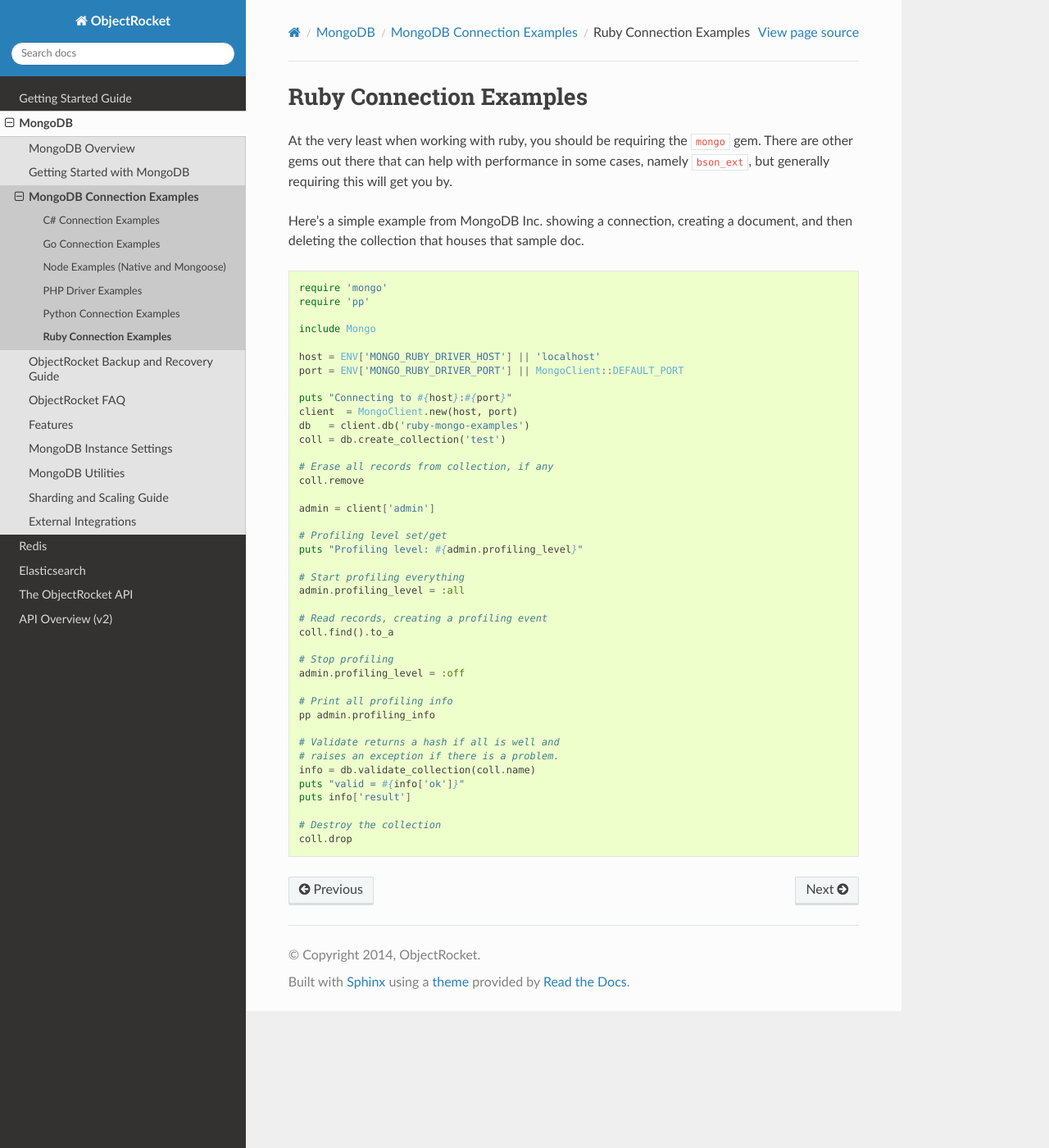
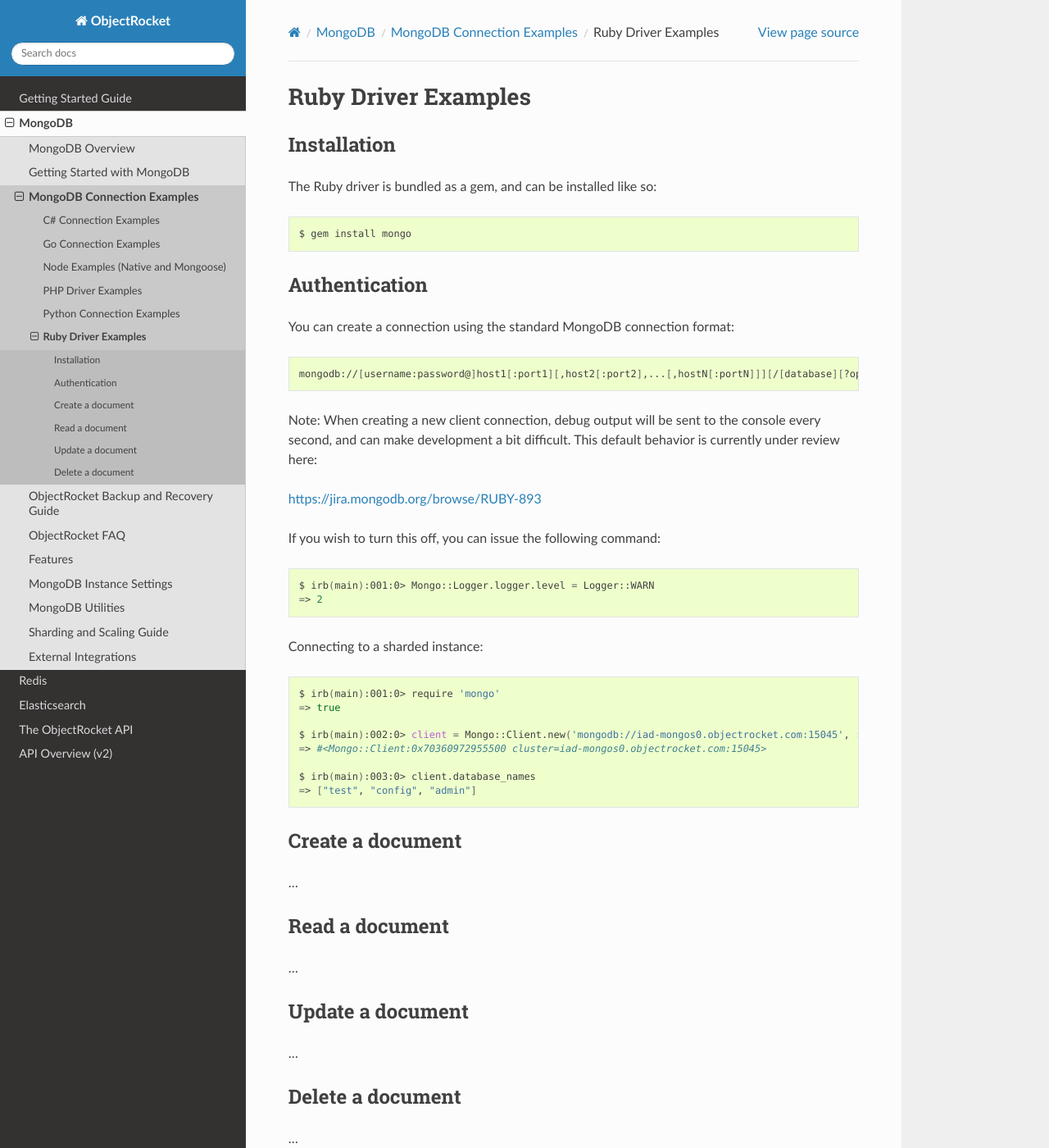
Before and after one commit to zcorleissen/documentation, a Sphinx documentation site: the page built from source/ruby_examples.rst, in a window 1280 px wide and 1400 px high. Shown: the whole window at 82% size. Built offline with Sphinx 7.4.7 and the Read the Docs theme 2.0.0, drawn with Linux system fonts in a browser that asks for light colours.

Commit message:
Begin rewrite of Ruby Driver documentation

```diff
--- a/source/ruby_examples.rst
+++ b/source/ruby_examples.rst
@@ -1,50 +1,64 @@
-Ruby Connection Examples
+Ruby Driver Examples
 ========================
 
-At the very least when working with ruby, you should be requiring the ``mongo`` gem. There are other gems out there that can help with performance in some cases, namely ``bson_ext``, but generally requiring this will get you by.
+Installation
+------------
 
-Here's a simple example from MongoDB Inc. showing a connection, creating a document, and then deleting the collection that houses that sample doc.
+The Ruby driver is bundled as a gem, and can be installed like so:
 
-.. code-block:: ruby
+.. code-block:: bash
 
-	require 'mongo'
-	require 'pp'
+   $ gem install mongo
 
-	include Mongo
+Authentication
+--------------
 
-	host = ENV['MONGO_RUBY_DRIVER_HOST'] || 'localhost'
-	port = ENV['MONGO_RUBY_DRIVER_PORT'] || MongoClient::DEFAULT_PORT
+You can create a connection using the standard MongoDB connection format:
 
-	puts "Connecting to #{host}:#{port}"
-	client  = MongoClient.new(host, port)
-	db   = client.db('ruby-mongo-examples')
-	coll = db.create_collection('test')
+.. code-block:: bash
 
-	# Erase all records from collection, if any
-	coll.remove
+   mongodb://[username:password@]host1[:port1][,host2[:port2],...[,hostN[:portN]]][/[database][?options]]
 
-	admin = client['admin']
+Note: When creating a new client connection, debug output will be sent to the console every second, and can make development a bit difficult. This default behavior is currently under review here:
 
-	# Profiling level set/get
-	puts "Profiling level: #{admin.profiling_level}"
+https://jira.mongodb.org/browse/RUBY-893
 
-	# Start profiling everything
-	admin.profiling_level = :all
+If you wish to turn this off, you can issue the following command:
 
-	# Read records, creating a profiling event
-	coll.find().to_a
+.. code-block:: bash
 
-	# Stop profiling
-	admin.profiling_level = :off
+   $ irb(main):001:0> Mongo::Logger.logger.level = Logger::WARN
+   => 2
 
-	# Print all profiling info
-	pp admin.profiling_info
+Connecting to a sharded instance:
 
-	# Validate returns a hash if all is well and
-	# raises an exception if there is a problem.
-	info = db.validate_collection(coll.name)
-	puts "valid = #{info['ok']}"
-	puts info['result']
+.. code-block:: bash
 
-	# Destroy the collection
-	coll.drop
+   $ irb(main):001:0> require 'mongo'
+   => true
+
+   $ irb(main):002:0> client = Mongo::Client.new('mongodb://iad-mongos0.objectrocket.com:15045', :user => 'username', :password => 'password')
+   => #<Mongo::Client:0x70360972955500 cluster=iad-mongos0.objectrocket.com:15045>
+
+   $ irb(main):003:0> client.database_names
+   => ["test", "config", "admin"]
+
+Create a document
+-----------------
+
+...
+
+Read a document
+---------------
+
+...
+
+Update a document
+-----------------
+
+...
+
+Delete a document
+-----------------
+
+...
```
